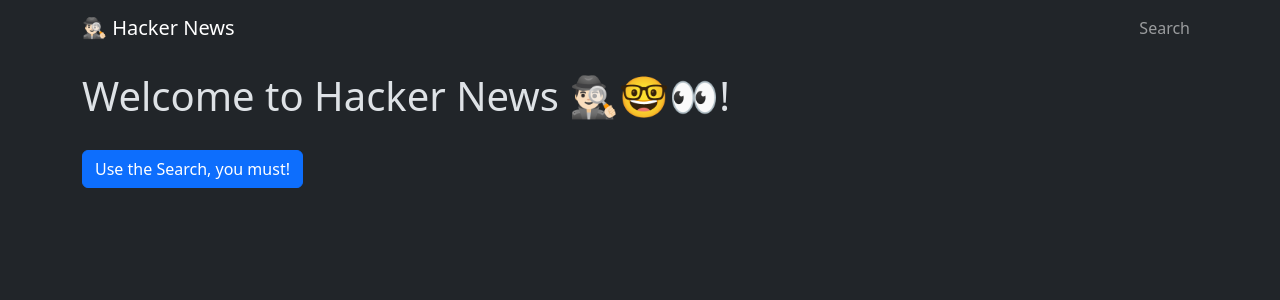
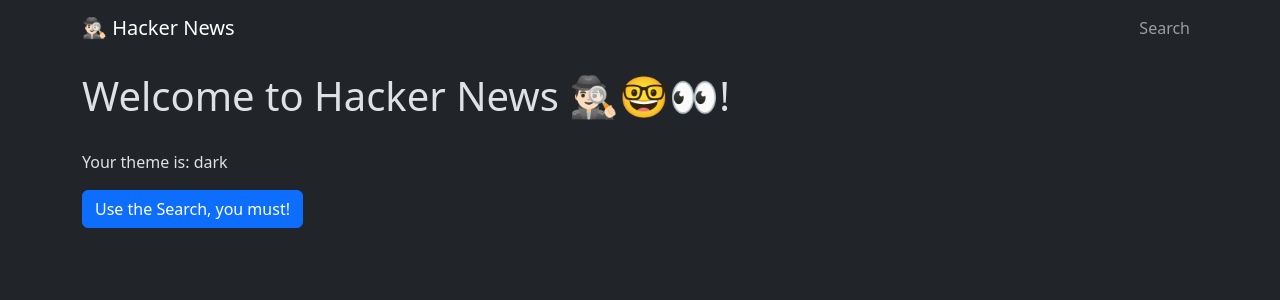
Before and after one commit to drblue/fed23-javascript-2, a React (Vite) app in the folder 07-hackernews/: page / in a window 1280 px wide. Shown: the top 300 px of the page. Built offline with nearby package versions, Linux system fonts and the light colour scheme.

Commit message:
Created `ThemeContext` along with a `ThemeContextProvider`. Also consume `ThemeContext` from `HomePage`.

```diff
--- /dev/null
+++ b/07-hackernews/src/contexts/ThemeContextProvider.tsx
@@ -0,0 +1,26 @@
+import { createContext, useState } from "react";
+
+type ThemeMode = "light" | "dark";
+
+interface ThemeContextType {
+	theme: ThemeMode;
+}
+
+// This creates the actual context and sets the context's default value
+export const ThemeContext = createContext<ThemeContextType>({ theme: "dark" });
+
+interface ThemeContextProviderProps {
+	children: React.ReactNode;
+}
+
+const ThemeContextProvider: React.FC<ThemeContextProviderProps> = ({ children }) => {
+	const [theme, setTheme] = useState<ThemeMode>("dark");
+
+	return (
+		<ThemeContext.Provider value={{ theme }}>
+			{children}
+		</ThemeContext.Provider>
+	)
+}
+
+export default ThemeContextProvider;
--- a/07-hackernews/src/main.tsx
+++ b/07-hackernews/src/main.tsx
@@ -1,12 +1,15 @@
 import React from "react";
 import ReactDOM from "react-dom/client";
 import { BrowserRouter } from "react-router-dom";
+import ThemeContextProvider from "./contexts/ThemeContextProvider.tsx";
 import App from "./App.tsx";
 
 ReactDOM.createRoot(document.getElementById("root")!).render(
 	<React.StrictMode>
 		<BrowserRouter>
-			<App />
+			<ThemeContextProvider>
+				<App />
+			</ThemeContextProvider>
 		</BrowserRouter>
 	</React.StrictMode>
 );
--- a/07-hackernews/src/pages/HomePage.tsx
+++ b/07-hackernews/src/pages/HomePage.tsx
@@ -1,10 +1,16 @@
+import { useContext } from "react";
 import Button from "react-bootstrap/Button";
 import { Link } from "react-router-dom";
+import { ThemeContext } from "../contexts/ThemeContextProvider";
 
 const HomePage = () => {
+	const { theme } = useContext(ThemeContext);
+
 	return (
 		<>
 			<h1>Welcome to Hacker News 🕵🏻‍♂️🤓👀!</h1>
+
+			<p>Your theme is: {theme}</p>
 
 			<Link to="/search">
 				<Button variant="primary">Use the Search, you must!</Button>
```
